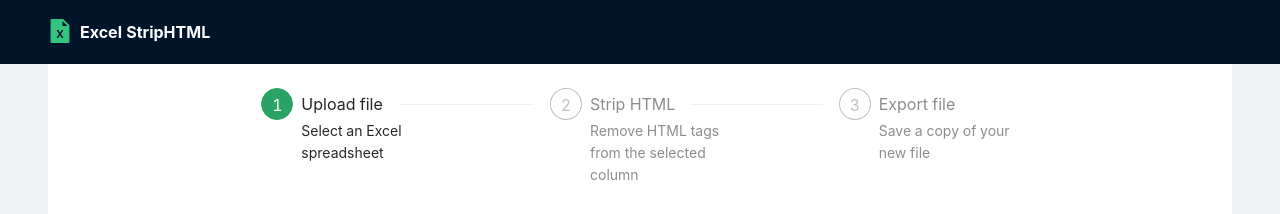
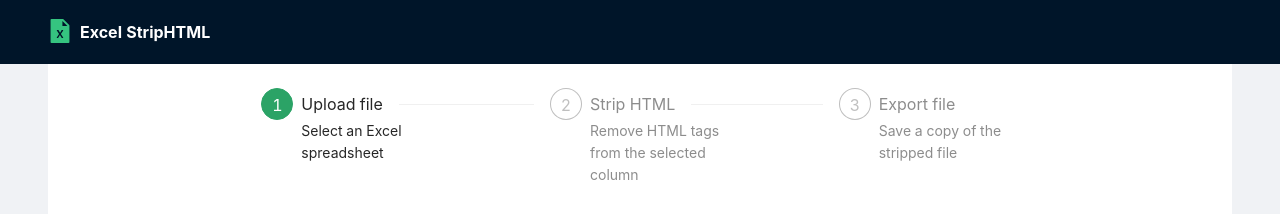
Before and after one commit to drichar/excel-striphtml, a React (Create React App) app: page / in a window 1280 px wide. Shown: the top 214 px of the page. Built offline with nearby package versions, Linux system fonts and the light colour scheme.

Commit message:
Limit number of files to 1

```diff
--- a/src/components/ExcelPage.js
+++ b/src/components/ExcelPage.js
@@ -33,6 +33,7 @@
 	const [rows, setRows] = useState(null);
 	const [selectedColumn, setSelectedColumn] = useState(null);
 	const [rowsEdited, setRowsEdited] = useState(0);
+	const [fileList, setFileList] = useState(null);
 
 	/**
 	 * If file passes validation, this saves the file name (without extension) to
@@ -78,6 +79,18 @@
 		// read file
 		reader.readAsBinaryString(file);
 		return false;
+	};
+
+	/**
+	 * This is an onChange handler for the Ant <Upload/> component. If a new file
+	 * is chosen, the previous one is removed.
+	 * @param {object} info data from <Upload/>
+	 */
+	const handleUploadChange = (info) => {
+		let newList = [...info.fileList];
+		newList = newList.slice(-1);
+
+		setFileList(newList);
 	};
 
 	/**
@@ -250,7 +263,7 @@
 					<Steps direction="vertical" size="small" current={getStep()}>
 						<Step title="Upload file" description="Select an Excel spreadsheet" />
 						<Step title="Strip HTML" description="Remove HTML tags from the selected column" />
-						<Step title="Export file" description="Save a copy of your new file" />
+						<Step title="Export file" description="Save a copy of the stripped file" />
 					</Steps>
 				</Col>
 			</Row>
@@ -259,7 +272,7 @@
 					<Steps current={getStep()}>
 						<Step title="Upload file" description="Select an Excel spreadsheet" />
 						<Step title="Strip HTML" description="Remove HTML tags from the selected column" />
-						<Step title="Export file" description="Save a copy of your new file" />
+						<Step title="Export file" description="Save a copy of the stripped file" />
 					</Steps>
 				</Col>
 			</Row>
@@ -267,11 +280,13 @@
 				<UploadContainer>
 					<Upload
 						name="file"
+						fileList={fileList}
 						beforeUpload={fileHandler}
+						onChange={handleUploadChange}
 						onRemove={handleReset}
 					>
 						<Button type="primary" size="large">
-							<UploadOutlined /> Upload Excel file
+							<UploadOutlined /> Upload {`${isActive ? 'new Excel' : 'Excel'}`} file
 						</Button>
 					</Upload>
 				</UploadContainer>
```
